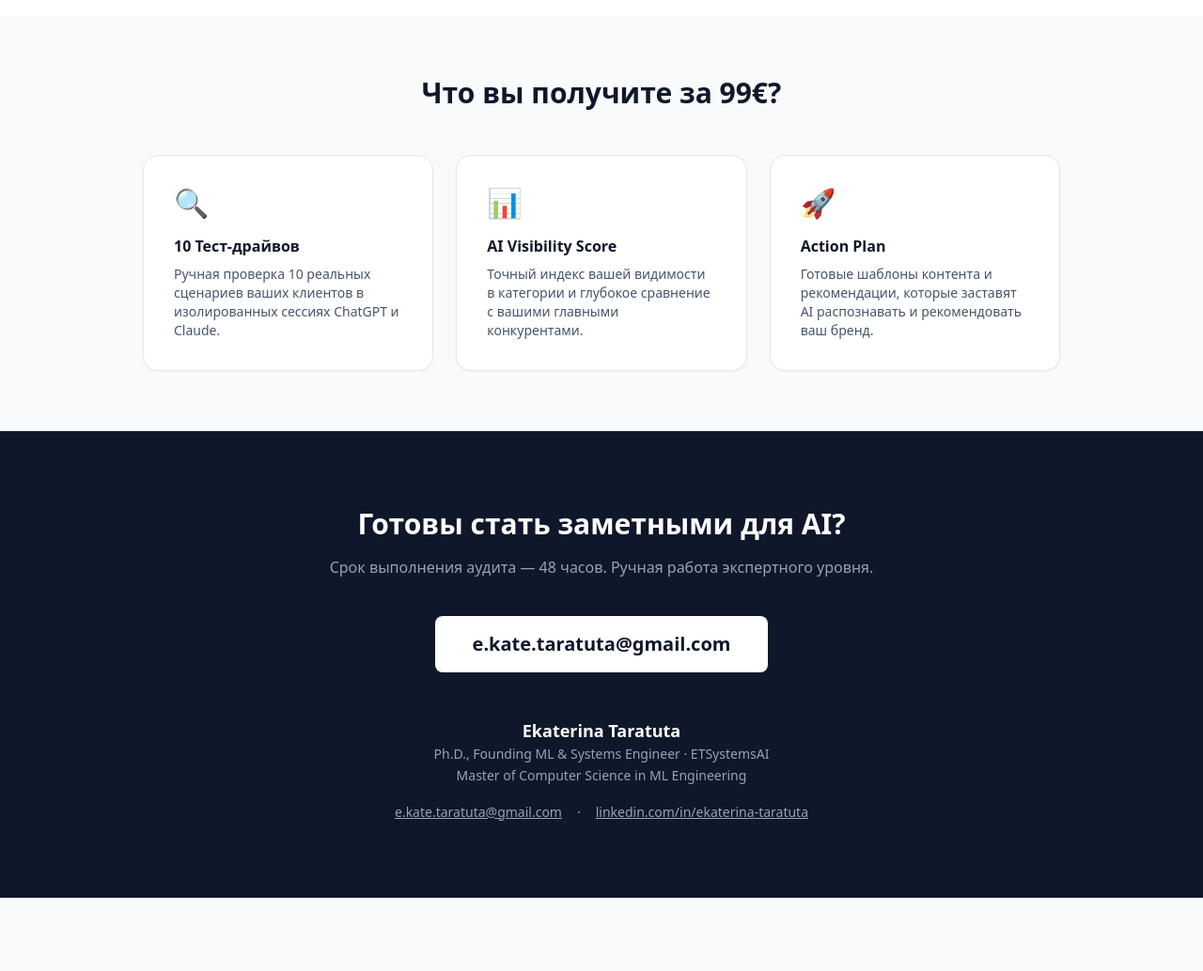
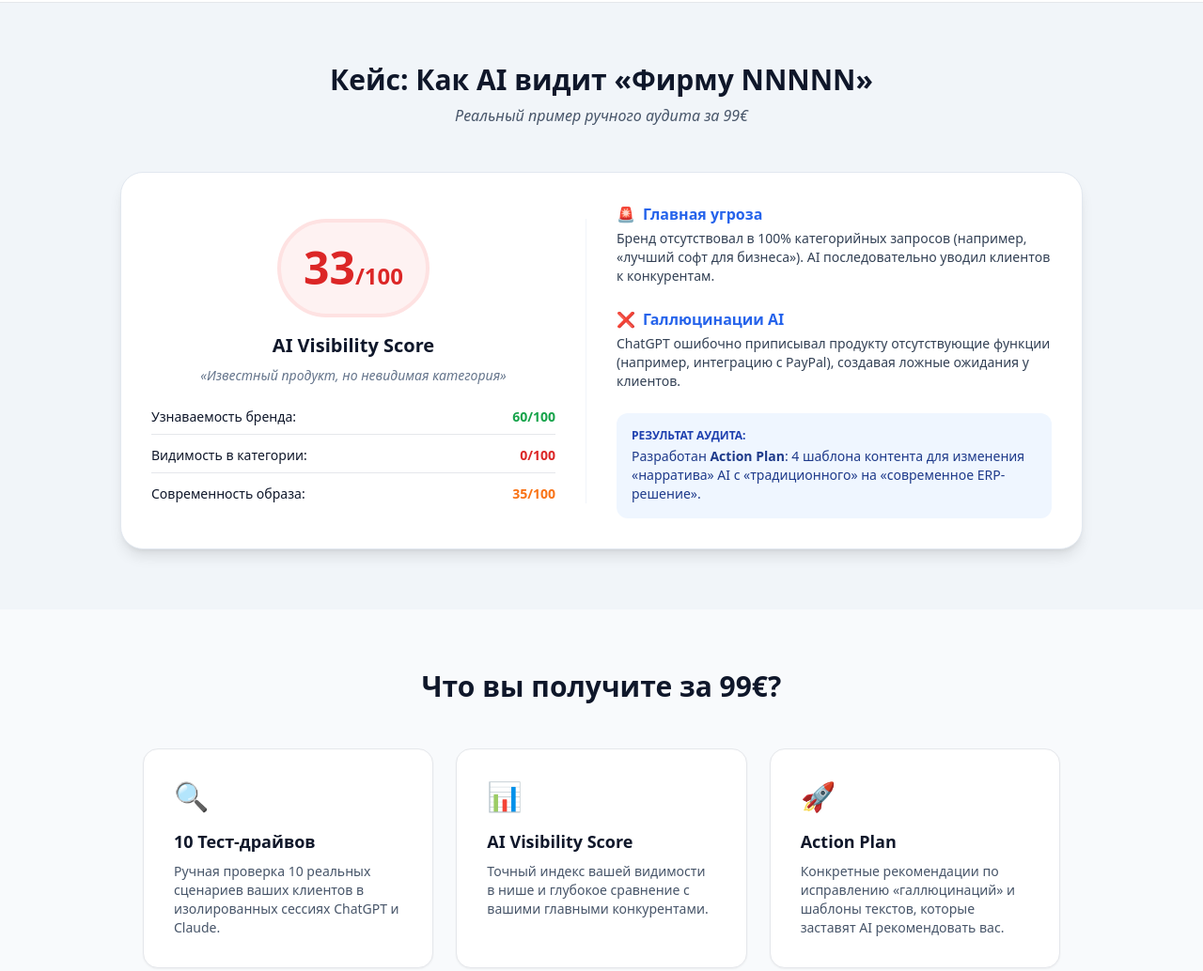
Before and after one commit to ETSystemsAI/ai-visibility-expertise, a plain HTML site: page index.html in a window 1280 px wide. Shown: the part 845-1879 px from the top of the page at 94% size. Before the commit the page ends 1801 px from the top, so only its background shows below. Drawn offline with nearby package versions, Linux system fonts and the light colour scheme.

Commit message:
Update index.html

```diff
--- a/index.html
+++ b/index.html
@@ -3,7 +3,7 @@
 <head>
     <meta charset="UTF-8">
     <meta name="viewport" content="width=device-width, initial-scale=1.0">
-    <title>AI Visibility Audit | Экспертный аудит вашей видимости в ChatGPT и Claude</title>
+    <title>AI Visibility Audit | Экспертный аудит видимости в ChatGPT и Claude</title>
     <script src="https://cdn.tailwindcss.com"></script>
 </head>
 <body class="bg-slate-50 text-slate-900 font-sans">
@@ -25,49 +25,108 @@
     </header>
 
     <!-- Problem Section -->
-    <section class="bg-white py-16 px-6">
+    <section class="bg-white py-16 px-6 border-y">
         <div class="max-w-4xl mx-auto">
             <h2 class="text-3xl font-bold text-center">Почему это важно именно сейчас?</h2>
             <div class="grid md:grid-cols-2 gap-10 mt-12">
                 <div class="p-6 border rounded-xl">
                     <h3 class="font-bold text-xl mb-3 text-blue-600">Точка бифуркации</h3>
-                    <p class="text-slate-600">В 2026 году рынок окончательно делится на «видимых» и «невидимых» для AI. Быть в списке рекомендаций нейросетей — это новый стандарт выживания бизнеса.</p>
+                    <p class="text-slate-600 text-sm">В 2026 году рынок делится на «видимых» и «невидимых» для AI. Быть в списке рекомендаций нейросетей — это новый стандарт выживания бизнеса.</p>
                 </div>
                 <div class="p-6 border rounded-xl">
                     <h3 class="font-bold text-xl mb-3 text-blue-600">Информационный вакуум</h3>
-                    <p class="text-slate-600">Отсутствие упоминаний или ошибки AI о ваших функциях напрямую бьют по доверию клиентов. Если AI «галлюцинирует», вы теряете контроль над репутацией.</p>
+                    <p class="text-slate-600 text-sm">Отсутствие упоминаний или ошибки AI о вашем продукте напрямую бьют по доверию. Если AI «галлюцинирует», вы теряете контроль над репутацией.</p>
                 </div>
             </div>
         </div>
     </section>
 
-    <!-- Value Proposition -->
+    <!-- Case Study: Firm NNNNN -->
+    <section class="py-16 px-6 bg-slate-100">
+        <div class="max-w-5xl mx-auto">
+            <div class="text-center mb-12">
+                <h2 class="text-3xl font-bold">Кейс: Как AI видит «Фирму NNNNN»</h2>
+                <p class="text-slate-600 mt-2 italic">Реальный пример ручного аудита за 99€</p>
+            </div>
+
+            <div class="grid md:grid-cols-2 gap-8 items-center bg-white p-8 rounded-3xl shadow-lg border border-slate-200">
+                <div class="text-center md:border-r border-slate-100 pr-8">
+                    <div class="inline-block p-6 rounded-full bg-red-50 border-4 border-red-100 mb-4">
+                        <span class="text-5xl font-black text-red-600">33<span class="text-2xl">/100</span></span>
+                    </div>
+                    <h3 class="text-xl font-bold text-slate-900">AI Visibility Score</h3>
+                    <p class="text-sm text-slate-500 mt-2 italic">«Известный продукт, но невидимая категория»</p>
+
+                    <div class="mt-6 space-y-3 text-left">
+                        <div class="flex justify-between text-sm border-b pb-2">
+                            <span>Узнаваемость бренда:</span>
+                            <span class="font-bold text-green-600">60/100</span>
+                        </div>
+                        <div class="flex justify-between text-sm border-b pb-2">
+                            <span>Видимость в категории:</span>
+                            <span class="font-bold text-red-600">0/100</span>
+                        </div>
+                        <div class="flex justify-between text-sm">
+                            <span>Современность образа:</span>
+                            <span class="font-bold text-orange-500">35/100</span>
+                        </div>
+                    </div>
+                </div>
+
+                <div class="space-y-6">
+                    <div>
+                        <h4 class="font-bold text-blue-600 flex items-center">
+                            <span class="mr-2">🚨</span> Главная угроза
+                        </h4>
+                        <p class="text-sm text-slate-700 mt-1">
+                            Бренд отсутствовал в 100% категорийных запросов (например, «лучший софт для бизнеса»). AI последовательно уводил клиентов к конкурентам.
+                        </p>
+                    </div>
+                    <div>
+                        <h4 class="font-bold text-blue-600 flex items-center">
+                            <span class="mr-2">❌</span> Галлюцинации AI
+                        </h4>
+                        <p class="text-sm text-slate-700 mt-1">
+                            ChatGPT ошибочно приписывал продукту отсутствующие функции (например, интеграцию с PayPal), создавая ложные ожидания у клиентов.
+                        </p>
+                    </div>
+                    <div class="bg-blue-50 p-4 rounded-xl">
+                        <p class="text-xs font-bold text-blue-800 uppercase mb-1">Результат аудита:</p>
+                        <p class="text-sm text-blue-900">
+                            Разработан <b>Action Plan</b>: 4 шаблона контента для изменения «нарратива» AI с «традиционного» на «современное ERP-решение».
+                        </p>
+                    </div>
+                </div>
+            </div>
+        </div>
+    </section>
+
+    <!-- Services -->
     <section class="py-16 px-6 max-w-5xl mx-auto">
         <h2 class="text-3xl font-bold text-center mb-12">Что вы получите за 99€?</h2>
         <div class="grid md:grid-cols-3 gap-6">
             <div class="bg-white p-8 rounded-2xl shadow-sm border">
                 <div class="text-3xl mb-4">🔍</div>
-                <h3 class="font-bold mb-2">10 Тест-драйвов</h3>
+                <h3 class="font-bold mb-2 text-lg">10 Тест-драйвов</h3>
                 <p class="text-sm text-slate-600">Ручная проверка 10 реальных сценариев ваших клиентов в изолированных сессиях ChatGPT и Claude.</p>
             </div>
             <div class="bg-white p-8 rounded-2xl shadow-sm border">
                 <div class="text-3xl mb-4">📊</div>
-                <h3 class="font-bold mb-2">AI Visibility Score</h3>
-                <p class="text-sm text-slate-600">Точный индекс вашей видимости в категории и глубокое сравнение с вашими главными конкурентами.</p>
+                <h3 class="font-bold mb-2 text-lg">AI Visibility Score</h3>
+                <p class="text-sm text-slate-600">Точный индекс вашей видимости в нише и глубокое сравнение с вашими главными конкурентами.</p>
             </div>
             <div class="bg-white p-8 rounded-2xl shadow-sm border">
                 <div class="text-3xl mb-4">🚀</div>
-                <h3 class="font-bold mb-2">Action Plan</h3>
-                <p class="text-sm text-slate-600">Готовые шаблоны контента и рекомендации, которые заставят AI распознавать и рекомендовать ваш бренд.</p>
+                <h3 class="font-bold mb-2 text-lg">Action Plan</h3>
+                <p class="text-sm text-slate-600">Конкретные рекомендации по исправлению «галлюцинаций» и шаблоны текстов, которые заставят AI рекомендовать вас.</p>
             </div>
         </div>
     </section>
 
-    <!-- Footer / Contact -->
+    <!-- Footer -->
     <footer id="order" class="bg-slate-900 text-white py-20 px-6 text-center border-t border-slate-800">
         <h2 class="text-3xl font-bold mb-4">Готовы стать заметными для AI?</h2>
-        <p class="mb-10 text-slate-400">Срок выполнения аудита — 48 часов. Ручная работа экспертного уровня.</p>
-
+        <p class="mb-10 text-slate-400">Срок выполнения — 48 часов. Ручная работа экспертного уровня от Ph.D. инженера.</p>
         <div class="mb-12">
             <a href="https://mail.google.com/mail/?view=cm&fs=1&to=e.kate.taratuta@gmail.com&su=AI%20Visibility%20Audit%20Inquiry"
                target="_blank"
@@ -75,15 +134,12 @@
                 e.kate.taratuta@gmail.com
             </a>
         </div>
-
         <div class="text-slate-400 text-sm leading-relaxed">
             <p class="font-semibold text-white text-lg">Ekaterina Taratuta</p>
             <p>Ph.D., Founding ML & Systems Engineer · ETSystemsAI</p>
             <p>Master of Computer Science in ML Engineering</p>
-            <div class="mt-4 flex justify-center gap-4">
-                <a href="mailto:e.kate.taratuta@gmail.com" class="hover:text-white transition underline">e.kate.taratuta@gmail.com</a>
-                <span>·</span>
-                <a href="https://linkedin.com/in/ekaterina-taratuta" target="_blank" class="hover:text-white transition underline">linkedin.com/in/ekaterina-taratuta</a>
+            <div class="mt-4 flex justify-center gap-4 underline">
+                <a href="https://linkedin.com/in/ekaterina-taratuta" target="_blank">linkedin.com/in/ekaterina-taratuta</a>
             </div>
         </div>
     </footer>
```
